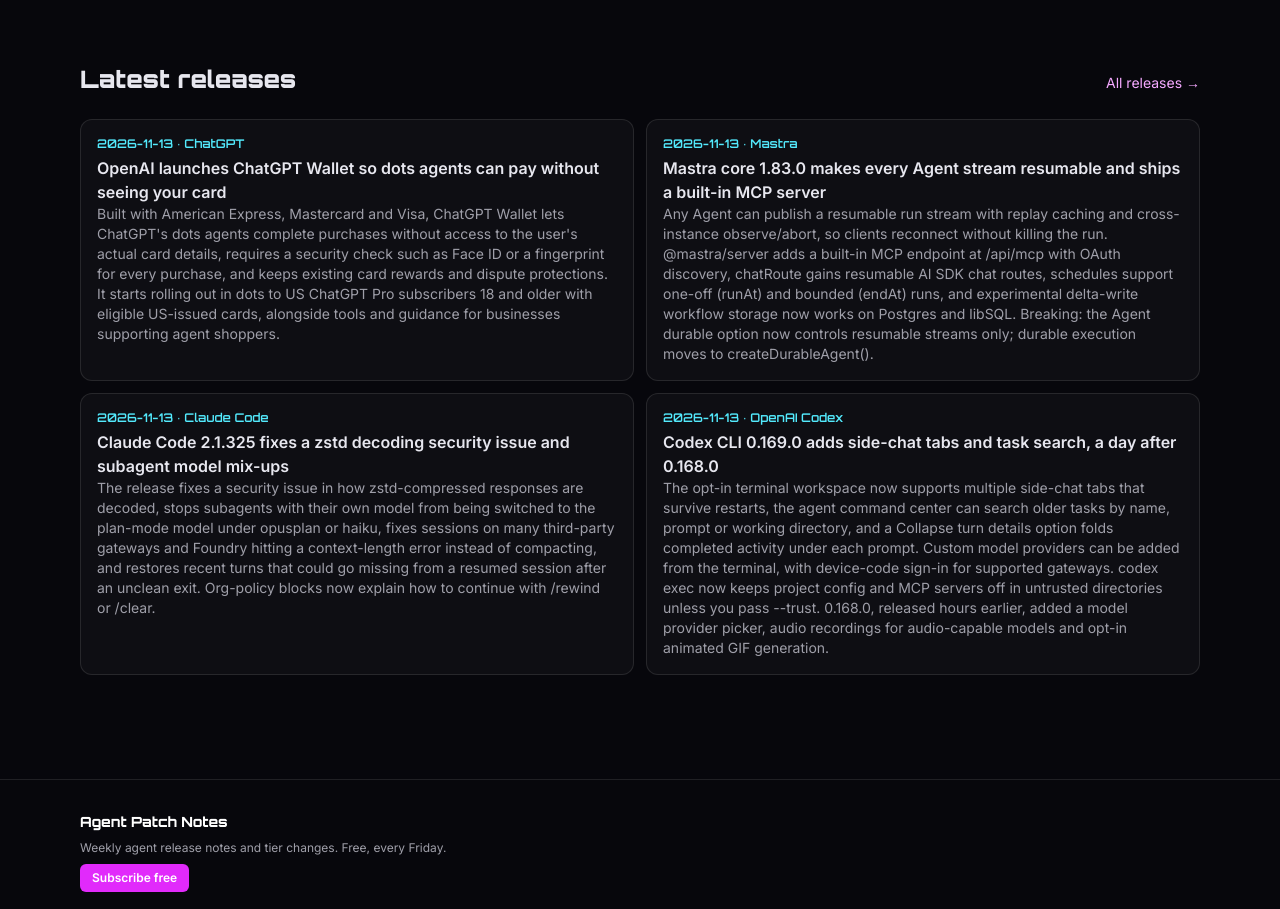
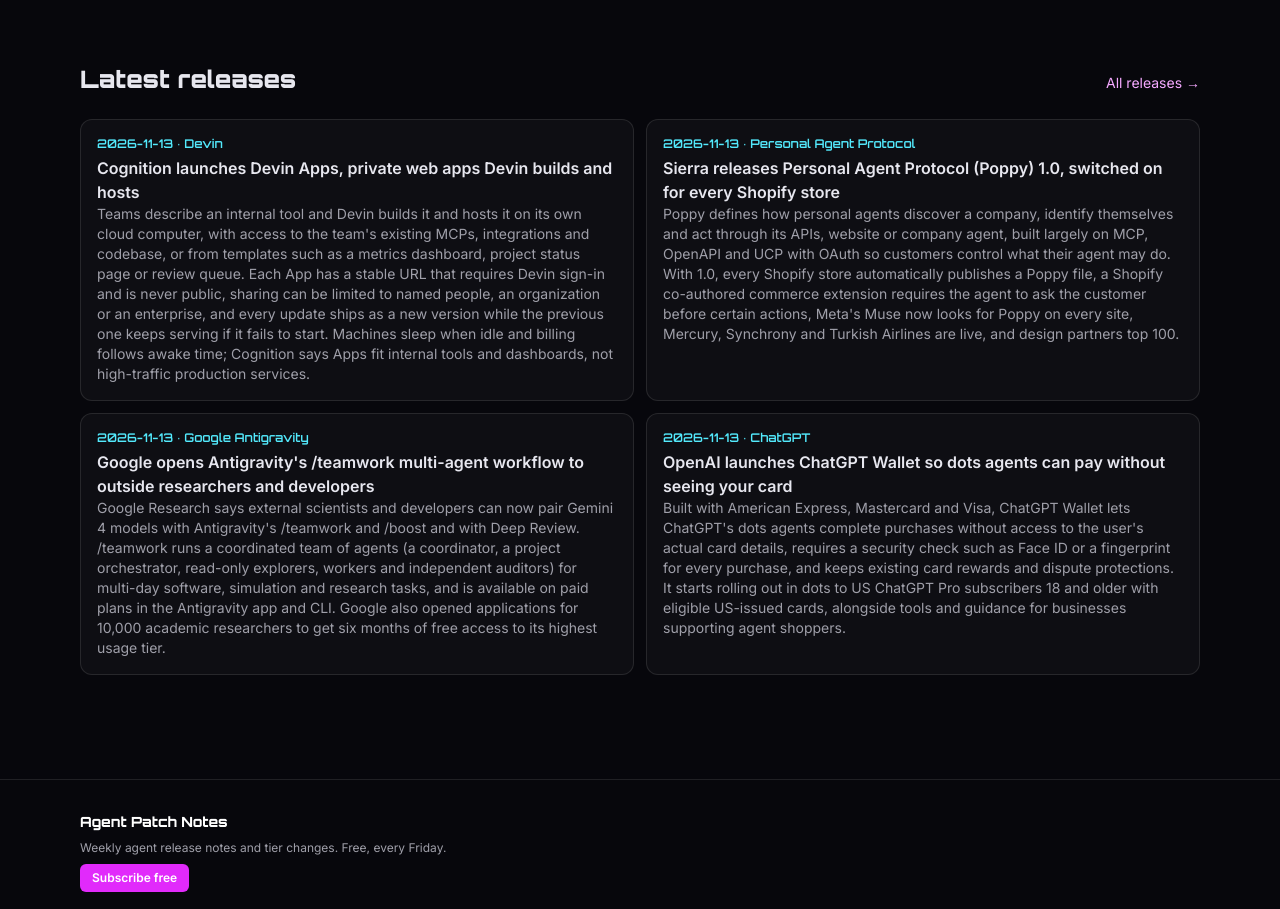
Before and after one commit to Bombtek/ranked-agents, a Next.js app: page / in a window 1280 px wide. Shown: the part 2269-3178 px from the top of the page. Built offline with nearby package versions, Linux system fonts and the light colour scheme; no server answers.

Commit message:
Daily update 2026-11-15: add Devin Apps, Poppy 1.0, Antigravity /teamwork

```diff
--- a/data/releases.ts
+++ b/data/releases.ts
@@ -1,6 +1,9 @@
 export interface Release { title: string; product: string; date: string; summary: string; source: string; toolSlug?: string }
 // Newest first. Dates are ISO (YYYY-MM-DD).
 export const releases: Release[] = [
+  { title: "Cognition launches Devin Apps, private web apps Devin builds and hosts", product: "Devin", date: "2026-11-13", summary: "Teams describe an internal tool and Devin builds it and hosts it on its own cloud computer, with access to the team's existing MCPs, integrations and codebase, or from templates such as a metrics dashboard, project status page or review queue. Each App has a stable URL that requires Devin sign-in and is never public, sharing can be limited to named people, an organization or an enterprise, and every update ships as a new version while the previous one keeps serving if it fails to start. Machines sleep when idle and billing follows awake time; Cognition says Apps fit internal tools and dashboards, not high-traffic production services.", source: "https://devin.ai/blog/devin-apps", toolSlug: "devin" },
+  { title: "Sierra releases Personal Agent Protocol (Poppy) 1.0, switched on for every Shopify store", product: "Personal Agent Protocol", date: "2026-11-13", summary: "Poppy defines how personal agents discover a company, identify themselves and act through its APIs, website or company agent, built largely on MCP, OpenAPI and UCP with OAuth so customers control what their agent may do. With 1.0, every Shopify store automatically publishes a Poppy file, a Shopify co-authored commerce extension requires the agent to ask the customer before certain actions, Meta's Muse now looks for Poppy on every site, Mercury, Synchrony and Turkish Airlines are live, and design partners top 100.", source: "https://sierra.ai/blog/releasing-poppy" },
+  { title: "Google opens Antigravity's /teamwork multi-agent workflow to outside researchers and developers", product: "Google Antigravity", date: "2026-11-13", summary: "Google Research says external scientists and developers can now pair Gemini 4 models with Antigravity's /teamwork and /boost and with Deep Review. /teamwork runs a coordinated team of agents (a coordinator, a project orchestrator, read-only explorers, workers and independent auditors) for multi-day software, simulation and research tasks, and is available on paid plans in the Antigravity app and CLI. Google also opened applications for 10,000 academic researchers to get six months of free access to its highest usage tier.", source: "https://research.google/blog/advancing-science-engineering-with-antigravitys-teamwork-feature/" },
   { title: "OpenAI launches ChatGPT Wallet so dots agents can pay without seeing your card", product: "ChatGPT", date: "2026-11-13", summary: "Built with American Express, Mastercard and Visa, ChatGPT Wallet lets ChatGPT's dots agents complete purchases without access to the user's actual card details, requires a security check such as Face ID or a fingerprint for every purchase, and keeps existing card rewards and dispute protections. It starts rolling out in dots to US ChatGPT Pro subscribers 18 and older with eligible US-issued cards, alongside tools and guidance for businesses supporting agent shoppers.", source: "https://openai.com/index/introducing-chatgpt-wallet/" },
   { title: "Mastra core 1.83.0 makes every Agent stream resumable and ships a built-in MCP server", product: "Mastra", date: "2026-11-13", summary: "Any Agent can publish a resumable run stream with replay caching and cross-instance observe/abort, so clients reconnect without killing the run. @mastra/server adds a built-in MCP endpoint at /api/mcp with OAuth discovery, chatRoute gains resumable AI SDK chat routes, schedules support one-off (runAt) and bounded (endAt) runs, and experimental delta-write workflow storage now works on Postgres and libSQL. Breaking: the Agent durable option now controls resumable streams only; durable execution moves to createDurableAgent().", source: "https://github.com/mastra-ai/mastra/releases/tag/%40mastra/core%401.83.0", toolSlug: "mastra" },
   { title: "Claude Code 2.1.325 fixes a zstd decoding security issue and subagent model mix-ups", product: "Claude Code", date: "2026-11-13", summary: "The release fixes a security issue in how zstd-compressed responses are decoded, stops subagents with their own model from being switched to the plan-mode model under opusplan or haiku, fixes sessions on many third-party gateways and Foundry hitting a context-length error instead of compacting, and restores recent turns that could go missing from a resumed session after an unclean exit. Org-policy blocks now explain how to continue with /rewind or /clear.", source: "https://github.com/anthropics/claude-code/releases/tag/v2.1.325", toolSlug: "claude-code" },
```
